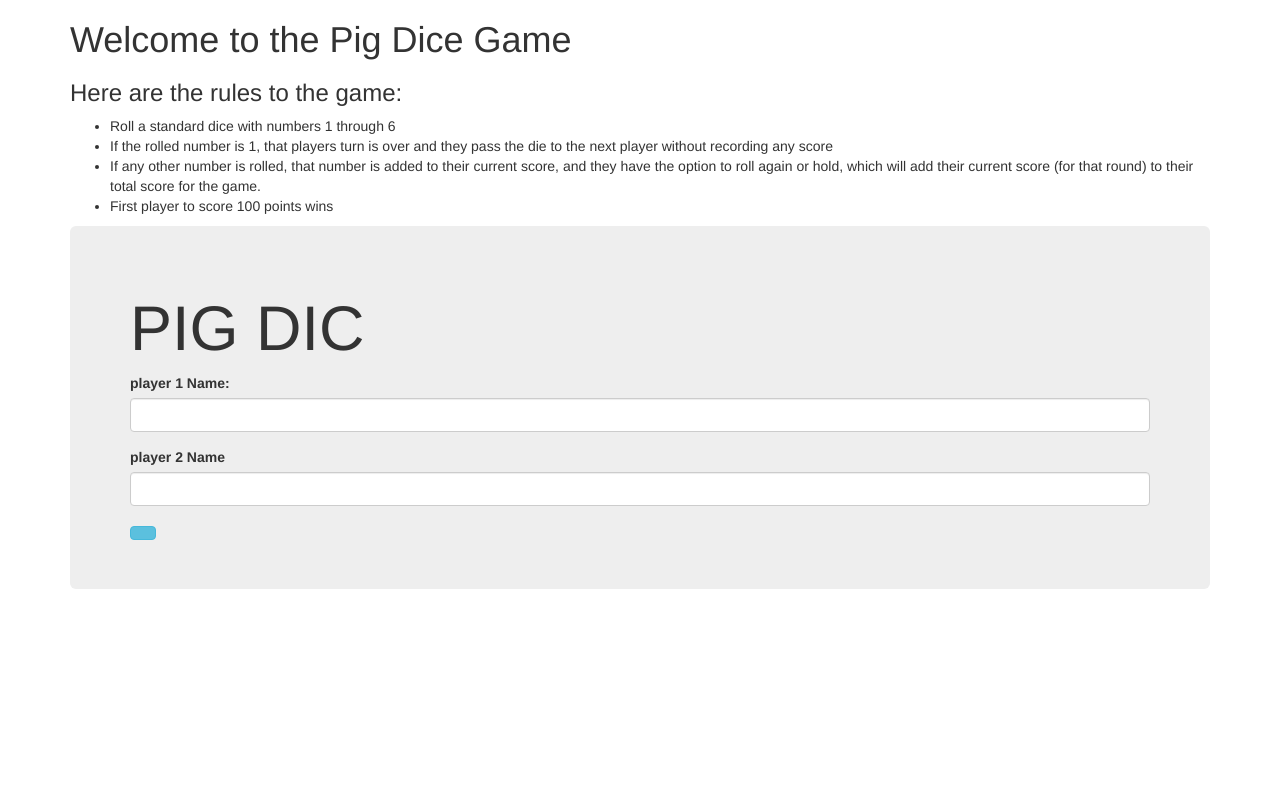
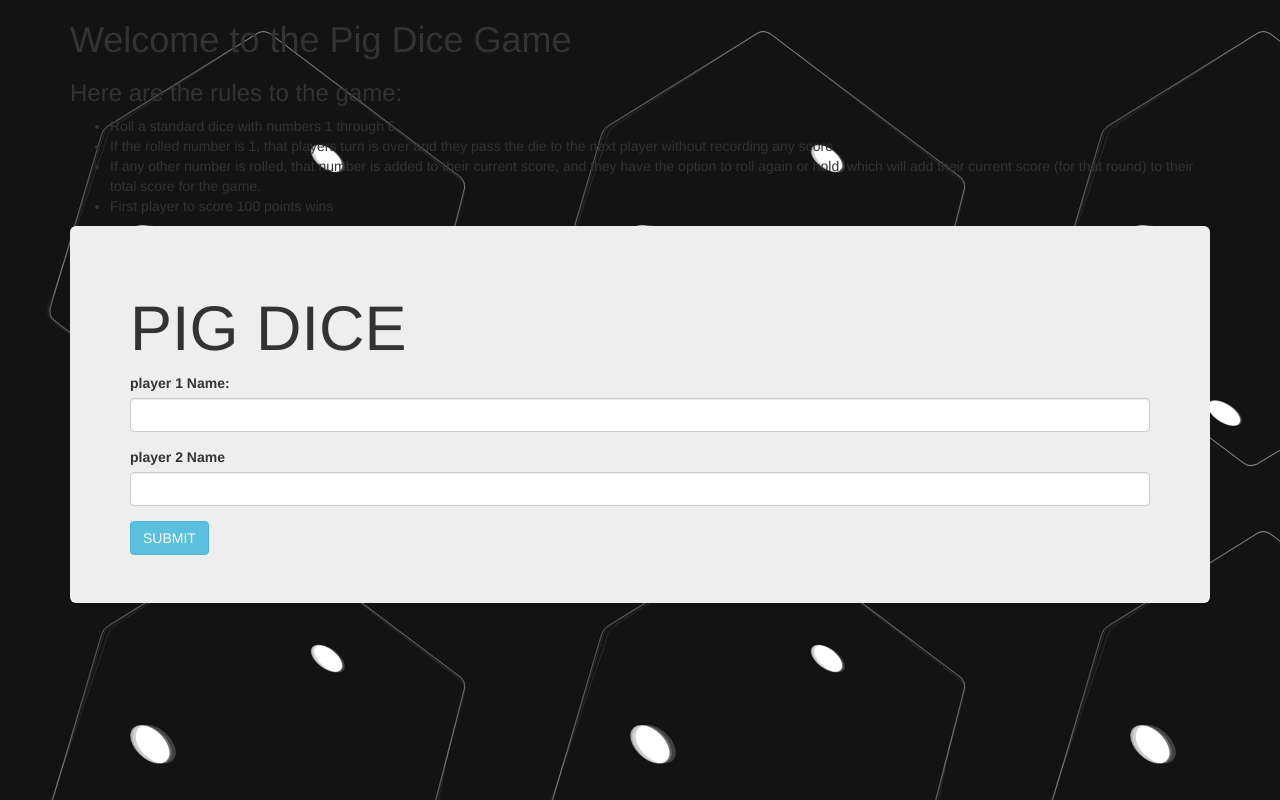
Before and after one commit to dan-jugz/diceGame, a plain HTML site: page index.html in a window 1280 px wide. Drawn offline with Linux system fonts and the light colour scheme.

Commit message:
readme initialised

```diff
--- a/css/styles.css
+++ b/css/styles.css
@@ -1,3 +1,6 @@
 .player-console {
   display: none;
 }
+body {
+  background-image: url("/img/dice.gif");
+}
--- a/index.html
+++ b/index.html
@@ -19,7 +19,7 @@
     </div>
     <div class="start-menu container">
       <div class="jumbotron">
-        <h1>PIG DIC</h1>
+        <h1>PIG DICE</h1>
         <form id="player-1">
           <div class="form-group">
             <label for="player1Name">player 1 Name:</label>
@@ -32,7 +32,7 @@
             <input required class="player2Name form-control" type="text">
           </div>
         </form>
-        <button id="start" class="btn-info btn"></button>
+        <button id="start" class="btn-info btn">SUBMIT</button>
       </div>
     </div>
     <div class="player-console">
```
Also changed, not shown: img/dice.gif (added), 1 other file.
